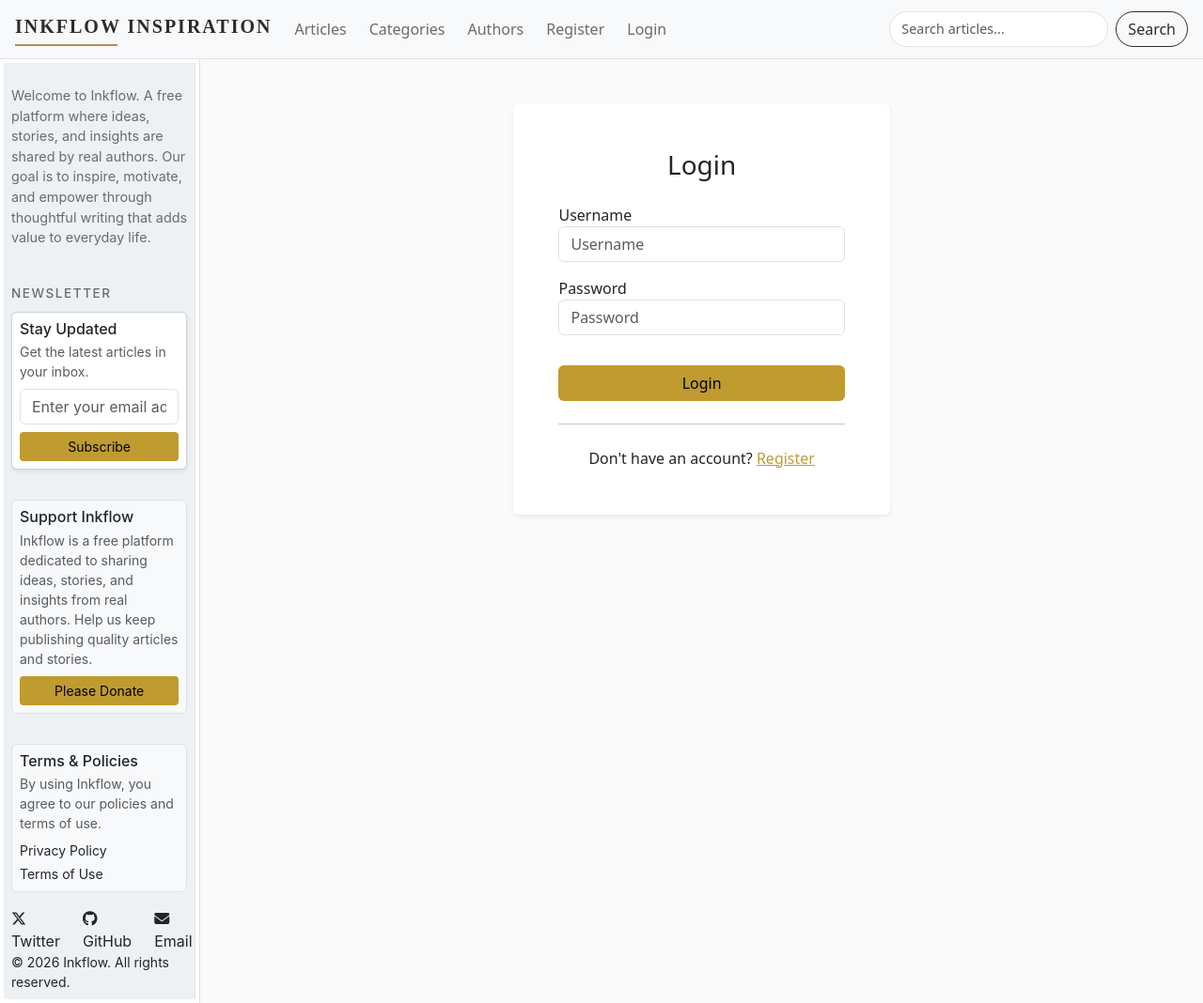
After one commit to Kgothatso-create/publishing-cms, a Django app: page /user/login/ in a window 1280 px wide. The commit adds this page. Shown: the whole page at 94% size. Run offline with Django 5.2, Linux system fonts and the light colour scheme; some libraries are stand-ins or nearby versions.

Commit message:
Added login and registration views

```diff
--- a/people/forms.py
+++ b/people/forms.py
@@ -1,7 +1,5 @@
 from django import forms
-from django.forms import modelformset_factory
-
-from people.models import NewsletterSubscriber, PersonIdentityDocument, PersonProfile, User
+from people.models import NewsletterSubscriber, User
 
 
 class OnboardingBaseForm(forms.ModelForm):
@@ -21,39 +19,6 @@ class UserOnboardingForm(OnboardingBaseForm):
     class Meta:
         model = User
         fields = ["first_name", "last_name", "email"]
-
-
-class PersonProfileForm(OnboardingBaseForm):
-    class Meta:
-        model = PersonProfile
-        fields = [
-            "gender", "race", "address_line_1", "address_line_2",
-            "city", "province", "postal_code", "country",
-        ]
-
-
-class PersonIdentityDocumentForm(OnboardingBaseForm):
-    class Meta:
-        model = PersonIdentityDocument
-        fields = [
-            "document_type",
-            "file",
-            "identification_document_number",
-            "issued_country",
-            "issue_date",
-            "expiry_date",
-            "is_primary",
-        ]
-
-
-PersonIdentityDocumentFormSet = modelformset_factory(
-    PersonIdentityDocument,
-    form=PersonIdentityDocumentForm,
-    extra=1,
-    can_delete=True,
-    validate_min=False,
-    validate_max=False
-)
 
 
 class NewsletterSubscriberForm(forms.ModelForm):
@@ -85,3 +50,43 @@ class NewsletterSubscriberForm(forms.ModelForm):
             )
 
         return email
+
+
+class UserRegisterForm(OnboardingBaseForm):
+    username = forms.CharField(widget=forms.TextInput(attrs={"class": "form-control"}))
+    email = forms.EmailField(widget=forms.EmailInput(attrs={"class": "form-control"}))
+
+    password1 = forms.CharField(widget=forms.PasswordInput(attrs={"class": "form-control"}))
+    password2 = forms.CharField(widget=forms.PasswordInput(attrs={"class": "form-control"}))
+
+    class Meta:
+        model = User
+        fields = ["username", "email"]
+
+    def clean(self):
+        cleaned_data = super().clean()
+        p1 = cleaned_data.get("password1")
+        p2 = cleaned_data.get("password2")
+
+        if p1 and p2 and p1 != p2:
+            raise forms.ValidationError("Passwords do not match")
+
+        return cleaned_data
+
+    def save(self, commit=True):
+        user = super().save(commit=False)
+        user.set_password(self.cleaned_data["password1"])
+        user.onboarding_status = "not_started"
+
+        if commit:
+            user.save()
+        return user
+
+
+class LoginForm(forms.Form):
+    username = forms.CharField(
+        widget=forms.TextInput(attrs={"class": "form-control", "placeholder": "Username"})
+    )
+    password = forms.CharField(
+        widget=forms.PasswordInput(attrs={"class": "form-control", "placeholder": "Password"})
+    )
--- a/people/models.py
+++ b/people/models.py
@@ -1,4 +1,3 @@
-from django.conf import settings
 from django.contrib.auth.models import AbstractUser
 from django.db import models
 
@@ -17,63 +16,6 @@ class User(AbstractUser):
     )
 
 
-class PersonProfile(models.Model):
-    """
-    Stores personal information about a user.
-    This is separate from authentication and employment data.
-    """
-
-    user = models.OneToOneField(
-        settings.AUTH_USER_MODEL,
-        on_delete=models.CASCADE,
-        related_name="profile"
-    )
-
-    gender = models.CharField(max_length=20, blank=True)
-    race = models.CharField(max_length=50, blank=True)
-
-    address_line_1 = models.CharField(max_length=255, blank=True)
-    address_line_2 = models.CharField(max_length=255, blank=True)
-    city = models.CharField(max_length=100, blank=True)
-    province = models.CharField(max_length=100, blank=True)
-    postal_code = models.CharField(max_length=20, blank=True)
-    country = models.CharField(max_length=100, blank=True)
-
-    created_at = models.DateTimeField(auto_now_add=True)
-    updated_at = models.DateTimeField(auto_now=True)
-
-    def __str__(self):
-        return f"{self.user.username} Profile"
-
-
-class PersonIdentityDocument(models.Model):
-    """
-    Stores multiple identity documents per user.
-    Supports ID, passport, work permits, etc.
-    """
-
-    class DocumentType(models.TextChoices):
-        ID_CARD = "id_card", "ID Card"
-        PASSPORT = "passport", "Passport"
-        WORK_PERMIT = "work_permit", "Work Permit"
-        DRIVERS_LICENSE = "drivers_license", "Driver's License"
-
-    user = models.ForeignKey(
-        settings.AUTH_USER_MODEL, on_delete=models.CASCADE, related_name="identity_documents"
-    )
-    document_type = models.CharField(max_length=30, choices=DocumentType.choices)
-    file = models.FileField(upload_to="identity_documents/")
-    issued_country = models.CharField(max_length=100, blank=True)
-    issue_date = models.DateField(null=True, blank=True)
-    expiry_date = models.DateField(null=True, blank=True)
-    is_primary = models.BooleanField(default=False)
-    identification_document_number = models.CharField(max_length=100)
-    created_at = models.DateTimeField(auto_now_add=True)
-
-    def __str__(self):
-        return f"{self.user.username} - {self.get_document_type_display()}"
-
-
 class NewsletterSubscriber(models.Model):
     email = models.EmailField(unique=True)
     subscribed_at = models.DateTimeField(auto_now_add=True)
--- a/people/urls.py
+++ b/people/urls.py
@@ -1,6 +1,8 @@
 from django.urls import path
-from .views import subscribe_newsletter
+from .views import login_view, register_view, subscribe_newsletter
 
 urlpatterns = [
     path("subscribe-newsletter/", subscribe_newsletter, name="subscribe newsletter"),
+    path("register/", register_view, name="register view"),
+    path("login/", login_view, name="login"),
 ]
--- a/people/views.py
+++ b/people/views.py
@@ -1,7 +1,8 @@
 from django.contrib import messages
-from django.shortcuts import redirect
+from django.contrib.auth import authenticate, login
+from django.shortcuts import redirect, render
 
-from .forms import NewsletterSubscriberForm
+from .forms import LoginForm, NewsletterSubscriberForm, UserRegisterForm
 
 
 def subscribe_newsletter(request):
@@ -21,3 +22,52 @@ def subscribe_newsletter(request):
             messages.error(request, error)
 
     return redirect(request.META.get("HTTP_REFERER", "/"))
+
+
+def register_view(request):
+    if request.method == "POST":
+        user_form = UserRegisterForm(request.POST)
+
+        if user_form.is_valid():
+            try:
+                user_form.save()
+
+                messages.success(request, "Account created successfully. Please log in.")
+                return redirect("login")
+
+            except Exception as e:
+                messages.error(request, f"Something went wrong: {e}")
+
+        else:
+            messages.error(request, "Please correct the errors below.")
+
+    else:
+        user_form = UserRegisterForm()
+
+    return render(request, "people/register.html", {
+        "user_form": user_form,
+    })
+
+
+def login_view(request):
+    if request.method == "POST":
+        form = LoginForm(request.POST)
+
+        if form.is_valid():
+            username = form.cleaned_data["username"]
+            password = form.cleaned_data["password"]
+
+            user = authenticate(request, username=username, password=password)
+
+            if user is not None:
+                login(request, user)
+                messages.success(request, f"Welcome back, {user.username}!")
+                return redirect("login")
+
+            else:
+                messages.error(request, "Invalid username or password")
+
+    else:
+        form = LoginForm()
+
+    return render(request, "people/login.html", {"form": form})
--- a/templates/layouts/navbar.html
+++ b/templates/layouts/navbar.html
@@ -40,13 +40,13 @@
       </li>
 
       <li class="nav-item">
-        <a class="nav-link" href="#">
+        <a class="nav-link" href="{% url 'register view' %}">
           Register
         </a>
       </li>
 
       <li class="nav-item">
-        <a class="nav-link" href="#">
+        <a class="nav-link" href="{% url 'login' %}">
           Login
         </a>
       </li>
--- /dev/null
+++ b/templates/people/login.html
@@ -0,0 +1,61 @@
+{% extends "base.html" %}
+
+{% block hero %}{% endblock %}
+
+{% block content %}
+<div class="container py-5">
+    <div class="row justify-content-center">
+
+        <div class="col-md-7 col-lg-5">
+
+            <div class="card shadow-sm border-0">
+                <div class="card-body p-5">
+                    {% if messages %}
+                        {% for message in messages %}
+                            <div class="alert alert-{{ message.tags }} py-1 px-2 mb-2 small" role="alert">
+                                {{ message }}
+                            </div>
+                        {% endfor %}
+                    {% endif %}
+                    <h3 class="mb-4 text-center">Login</h3>
+
+                    <form method="POST">
+                        {% csrf_token %}
+
+                        <!-- USERNAME -->
+                        <div class="form-group mb-3">
+                            <label for="{{ form.username.id_for_label }}">Username</label>
+                            {{ form.username }}
+                            {{ form.username.errors }}
+                        </div>
+
+                        <!-- PASSWORD -->
+                        <div class="form-group mb-3">
+                            <label for="{{ form.password.id_for_label }}">Password</label>
+                            {{ form.password }}
+                            {{ form.password.errors }}
+                        </div>
+
+                        <button type="submit" class="btn btn-block w-100 mt-3"
+                                style="background-color: #bf9b30; color: #000;">
+                            Login
+                        </button>
+
+                        <hr class="my-4">
+
+                        <p class="text-center mb-0">
+                            Don't have an account?
+                            <a href="{% url 'register view' %}"
+                            style="color: #bf9b30;"
+                            >Register</a>
+                        </p>
+
+                    </form>
+
+                </div>
+            </div>
+
+        </div>
+    </div>
+</div>
+{% endblock %}
```
Also changed, not shown: people/admin.py (+1 -44 lines), templates/people/register.html (added, +53 -0 lines), people/migrations/0003_remove_personprofile_user_and_more.py (added).
